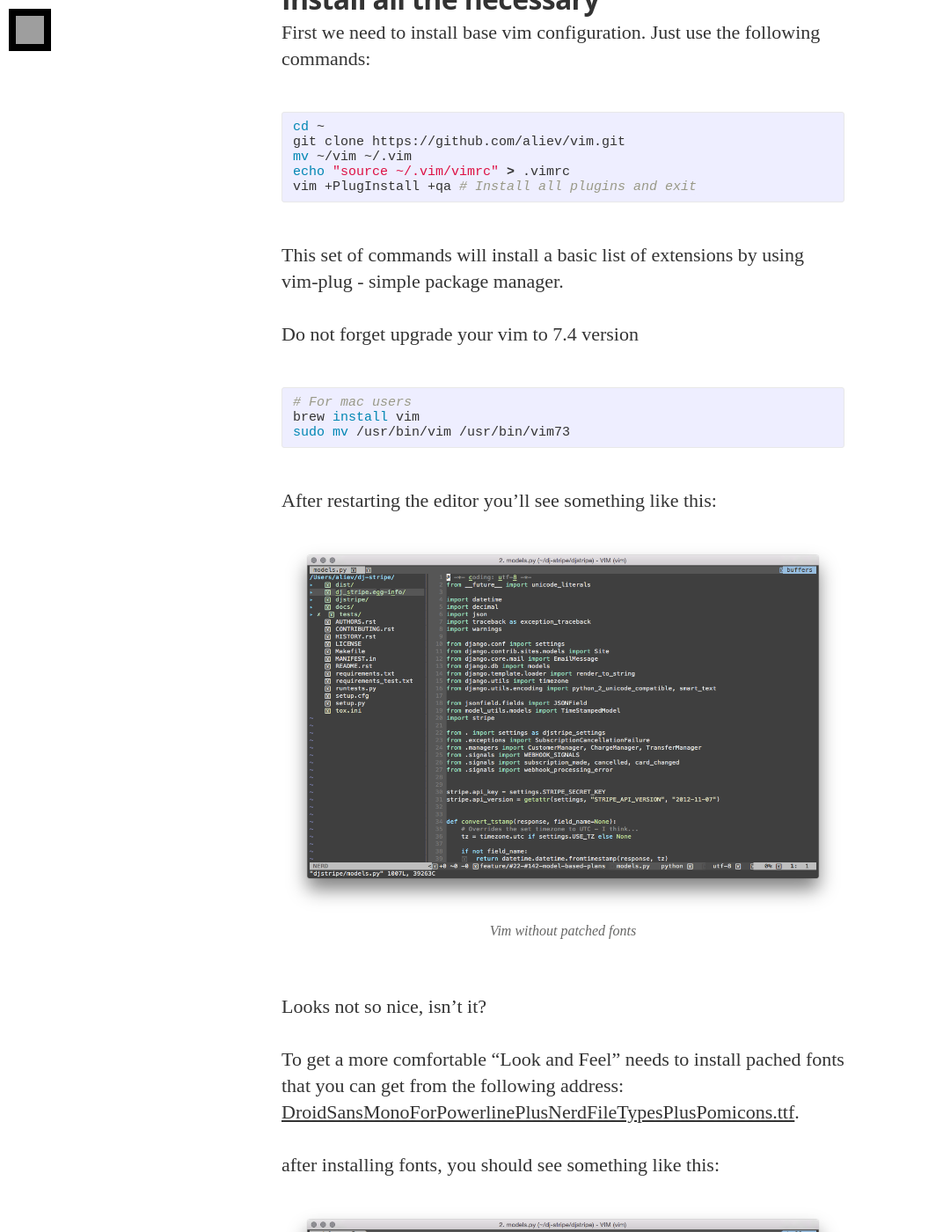
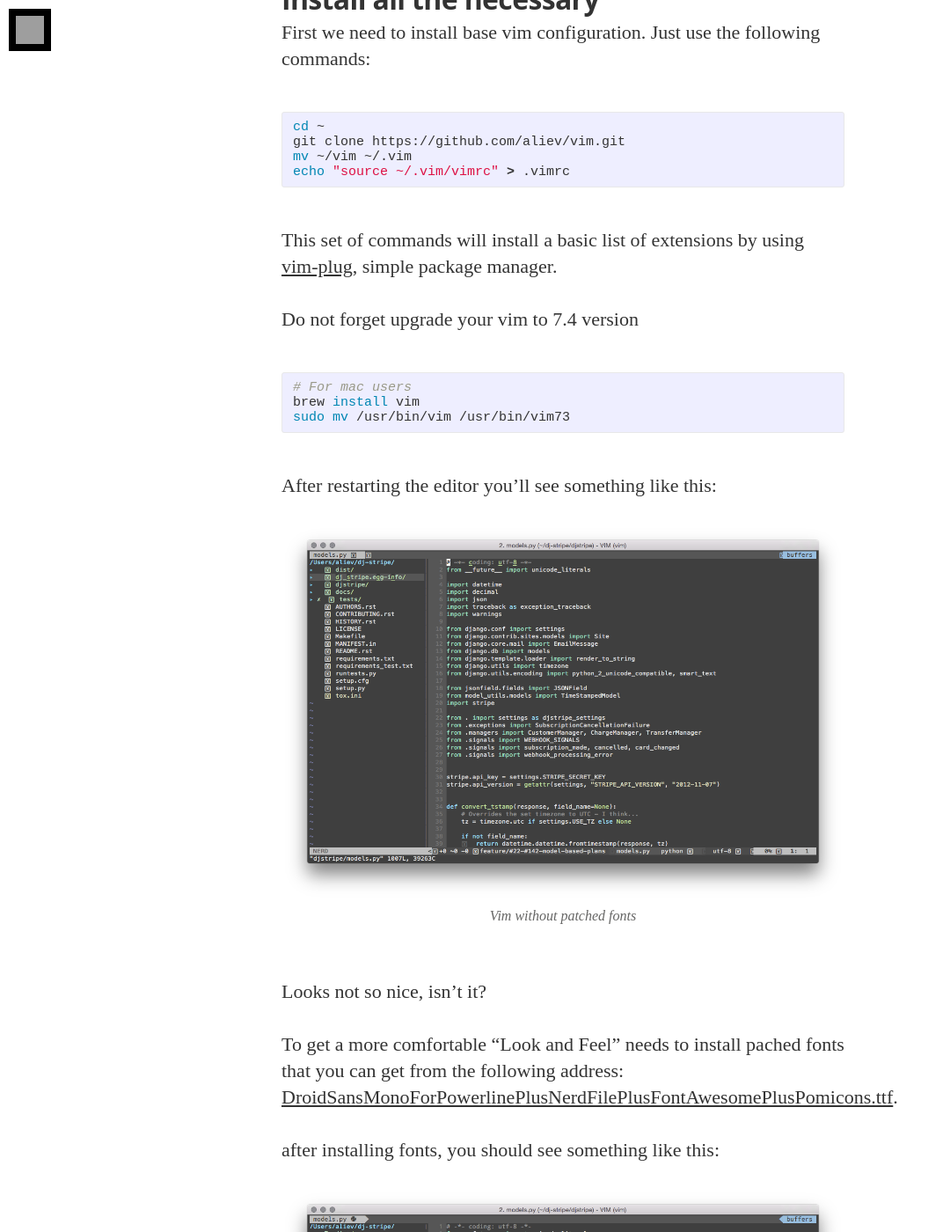
Before and after one commit to aliev/aliev.github.io, a Jekyll site: the page built from _posts/2015-08-16-how-to-adjust-the-comfortable-environment-of-development-on-python-and-not-only.md, in a window 1280 px wide and 1400 px high, scrolled down 755 px. Shown: the whole window at 88% size, without its empty margins (0-1072 px from the left). Built offline with Jekyll 4.4.1, drawn with Linux system fonts in a browser that asks for light colours; nearby versions of some CDN libraries; some web fonts are replaced; Markdown is read by kramdown in place of the engine named in the settings; comment, search, counter and statistics services are not loaded; some of the changed text lies outside the part shown; grey boxes are pictures that could not be loaded.

Commit message:
Update 2015-08-16-how-to-adjust-the-comfortable-environment-of-development-on-python-and-not-only.md

```diff
--- a/_posts/2015-08-16-how-to-adjust-the-comfortable-environment-of-development-on-python-and-not-only.md
+++ b/_posts/2015-08-16-how-to-adjust-the-comfortable-environment-of-development-on-python-and-not-only.md
@@ -18,10 +18,9 @@ cd ~
 git clone https://github.com/aliev/vim.git
 mv ~/vim ~/.vim
 echo "source ~/.vim/vimrc" > .vimrc
-vim +PlugInstall +qa # Install all plugins and exit
 {% endhighlight %}
 
-This set of commands will install a basic list of extensions by using vim-plug - simple package manager.
+This set of commands will install a basic list of extensions by using [vim-plug](https://github.com/junegunn/vim-plug), simple package manager.
 
 Do not forget upgrade your vim to 7.4 version
 
@@ -39,7 +38,7 @@ After restarting the editor you'll see something like this:
 
 Looks not so nice, isn't it?
 
-To get a more comfortable "Look and Feel" needs to install pached fonts that you can get from the following address: [DroidSansMonoForPowerlinePlusNerdFileTypesPlusPomicons.ttf](https://github.com/aliev/vim/blob/fonts/DroidSansMonoForPowerlinePlusNerdFileTypesPlusPomicons.ttf).
+To get a more comfortable "Look and Feel" needs to install pached fonts that you can get from the following address: [DroidSansMonoForPowerlinePlusNerdFilePlusFontAwesomePlusPomicons.ttf](https://github.com/ryanoasis/nerd-fonts/blob/master/patched-fonts/DroidSansMono/Droid%20Sans%20Mono%20for%20Powerline%20Plus%20Nerd%20File%20Types%20Plus%20Font%20Awesome%20Plus%20Pomicons.otf).
 
 after installing fonts, you should see something like this:
 
```
Also changed, not shown: other parts of _posts/2015-08-16-how-to-adjust-the-comfortable-environment-of-development-on-python-and-not-only.md (+1 -1 lines).
